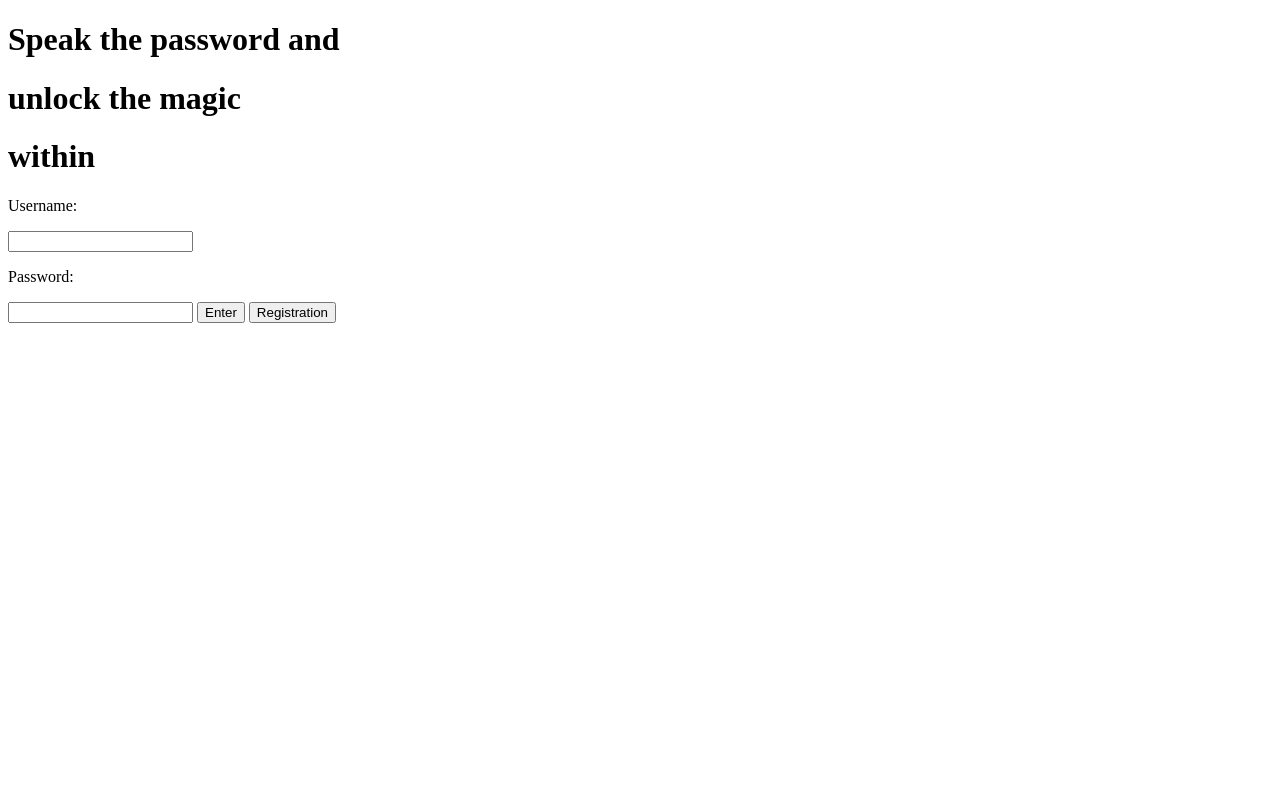
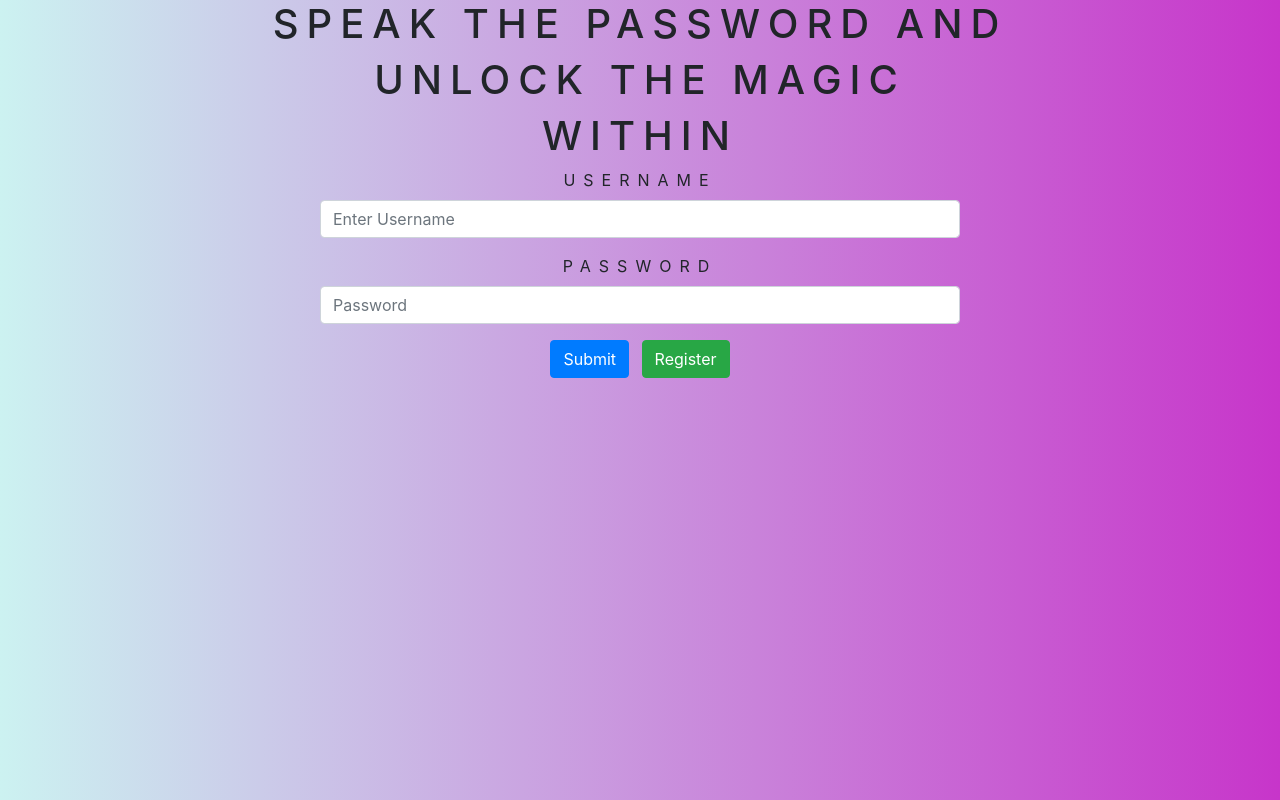
Before and after one commit to TheCoderHero/SpellBook, a website: page login.html in a window 1280 px wide. Drawn offline with nearby package versions, Linux system fonts and the light colour scheme.

Commit message:
Added Bootstrap elements and CSS.

```diff
--- a/login.html
+++ b/login.html
@@ -4,6 +4,8 @@
 
 <head>
     <title>D&D Master Spell Book</title>
+    <link rel="stylesheet" href="https://stackpath.bootstrapcdn.com/bootstrap/4.3.1/css/bootstrap.min.css" integrity="sha384-ggOyR0iXCbMQv3Xipma34MD+dH/1fQ784/j6cY/iJTQUOhcWr7x9JvoRxT2MZw1T" crossorigin="anonymous">
+    <link rel="stylesheet" type='text/css' href='master.css'>
 </head>
 
 <body>
@@ -11,11 +13,18 @@
     <h1>Speak the password and</h1>
     <h1>unlock the magic</h1>
     <h1>within</h1>
-    <p>Username:</p> <input type='text'>
-    <p>Password:</p> <input type='text'>
-    <button>Enter</button>
-    <button>Registration</button>
-
+    <form id='loginForm'>
+        <div class="form-group">
+          <label for="username">Username</label>
+          <input type="text" class="form-control" id="username" placeholder="Enter Username">
+        </div>
+        <div class="form-group">
+          <label for="exampleInputPassword1">Password</label>
+          <input type="password" class="form-control" id="exampleInputPassword1" placeholder="Password">
+        </div>
+        <button type="submit" class="btn btn-primary">Submit</button>
+        <button type="button" class="btn btn-success">Register</button>
+      </form>
 </body>
 
 </html>
--- /dev/null
+++ b/master.css
@@ -0,0 +1,16 @@
+body {
+    text-align: center;
+    text-transform: uppercase;
+    letter-spacing: .5em;
+    top: 15%;
+    background: linear-gradient(to right, rgb(204, 242, 241), rgb(199, 53, 202));
+}
+
+#loginForm {
+    margin-left: 25%;
+    margin-right: 25%;
+}
+
+#indexSpellBook {
+    height: 200px;
+}
--- a/script.js
+++ b/script.js
@@ -1,5 +1,5 @@
 let lock = document.querySelector('button');
 
 lock.addEventListener('click', function() {
-    window.location.href='https://thecoderhero.github.io/SpellBook/login.html';
+    window.location.href='login.html';
 })
```
Also changed, not shown: index.html (+4 -1 lines), img/spellBook.png (added).
